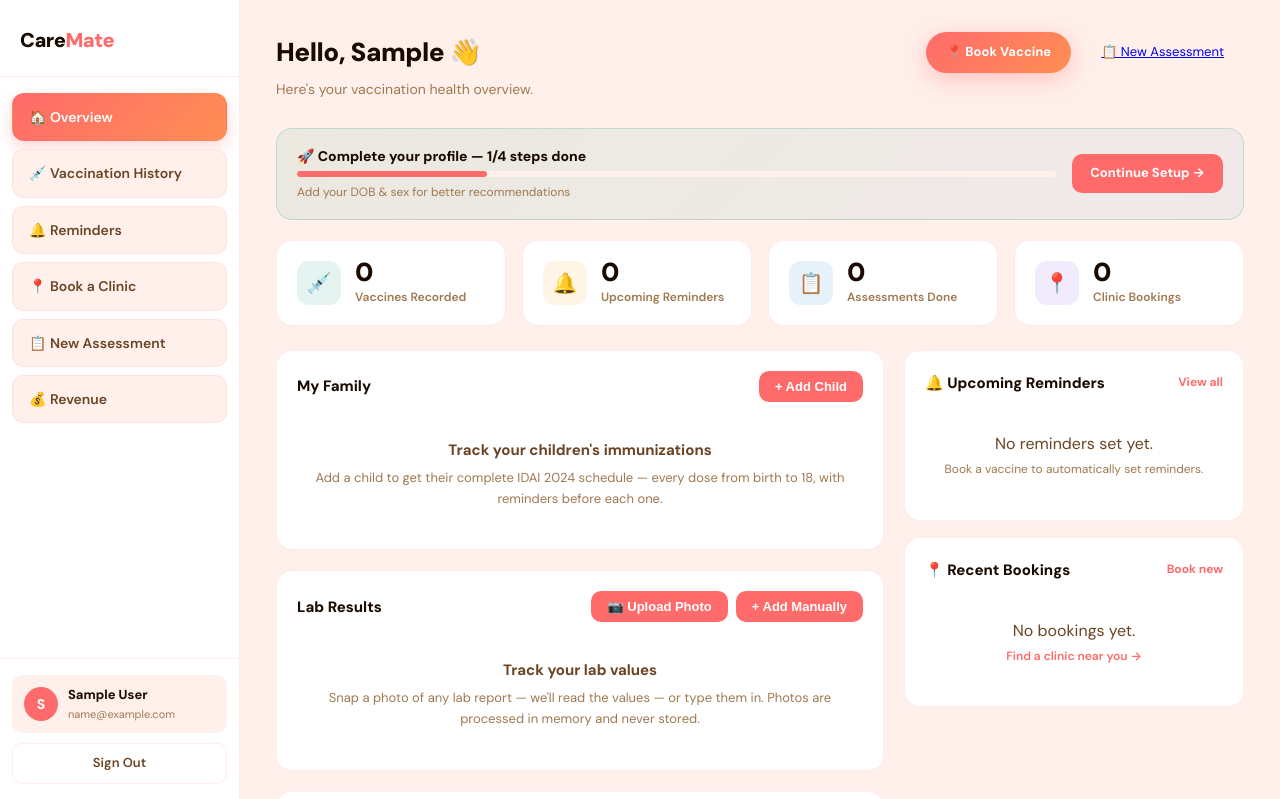
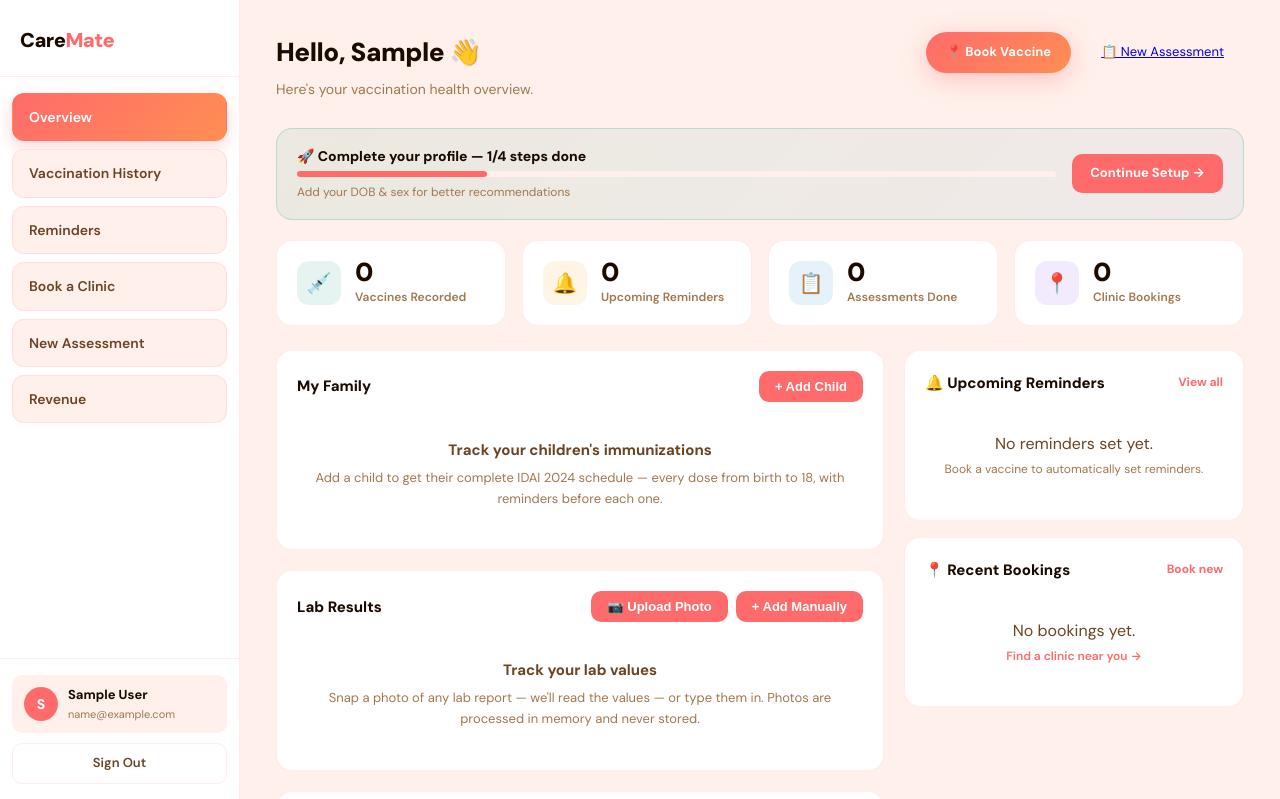
Before and after one commit to poilvetcarl-svg/CareMate, a Flask app: page /dashboard in a window 1280 px wide. Shown: the top 799 px of the page. Run offline with Flask 3, Linux system fonts and the light colour scheme; the visitor is signed in with stand-in values (Sample User, id 1); data that the repository does not hold is empty; some libraries are stand-ins or nearby versions.

Commit message:
Remove emoji from main dashboard sidebar nav (was uncommitted)
The Overview dashboard nav cleanup existed in the working tree but never
got committed, so production still showed the emoji.

Co-Authored-By: Claude Fable 5 <noreply@anthropic.com>

```diff
--- a/templates/user_dashboard.html
+++ b/templates/user_dashboard.html
@@ -15,12 +15,12 @@
     <a href="/" class="nav-logo">Care<span>Mate</span></a>
   </div>
   <nav class="dash-nav">
-    <a href="/dashboard" class="dash-nav-item active">🏠 Overview</a>
-    <a href="/dashboard/history" class="dash-nav-item">💉 Vaccination History</a>
-    <a href="/dashboard/reminders" class="dash-nav-item">🔔 Reminders</a>
-    <a href="/clinics" class="dash-nav-item">📍 Book a Clinic</a>
-    <a href="/#assessment" class="dash-nav-item">📋 New Assessment</a>
-    <a href="/dashboard/referrals" class="dash-nav-item">💰 Revenue</a>
+    <a href="/dashboard" class="dash-nav-item active">Overview</a>
+    <a href="/dashboard/history" class="dash-nav-item">Vaccination History</a>
+    <a href="/dashboard/reminders" class="dash-nav-item">Reminders</a>
+    <a href="/clinics" class="dash-nav-item">Book a Clinic</a>
+    <a href="/#assessment" class="dash-nav-item">New Assessment</a>
+    <a href="/dashboard/referrals" class="dash-nav-item">Revenue</a>
   </nav>
   <div class="dash-sidebar-footer">
     <div class="dash-user-pill">
```
